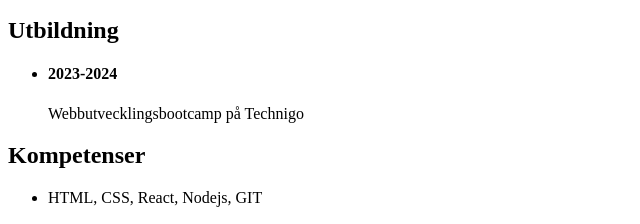
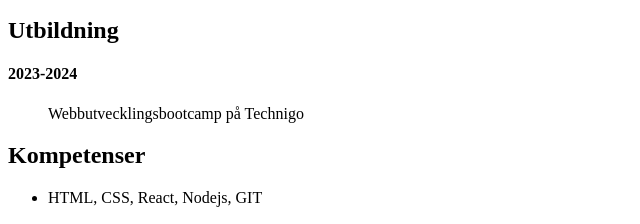
Before and after one commit to catfooo/html3, a plain HTML site: page index.html in a window 1280 px wide. Shown: the part 388-612 px from the top of the page, 0-640 px from the left. Drawn offline with Linux system fonts and the light colour scheme.

Commit message:
blockquote instead of ul li for indentation

```diff
--- a/index.html
+++ b/index.html
@@ -33,12 +33,10 @@
         </div>
         <div>
             <h2>Utbildning</h2>
-            <ul>
-                <li>
-                    <h4>2023-2024</h4>
-                    <p>Webbutvecklingsbootcamp på Technigo</p>
-                </li>
-            </ul>
+            <h4>2023-2024</h4>
+            <blockquote>
+                <p>Webbutvecklingsbootcamp på Technigo</p>
+            </blockquote>
         </div>
         <div>
             <h2>Kompetenser</h2>
```
